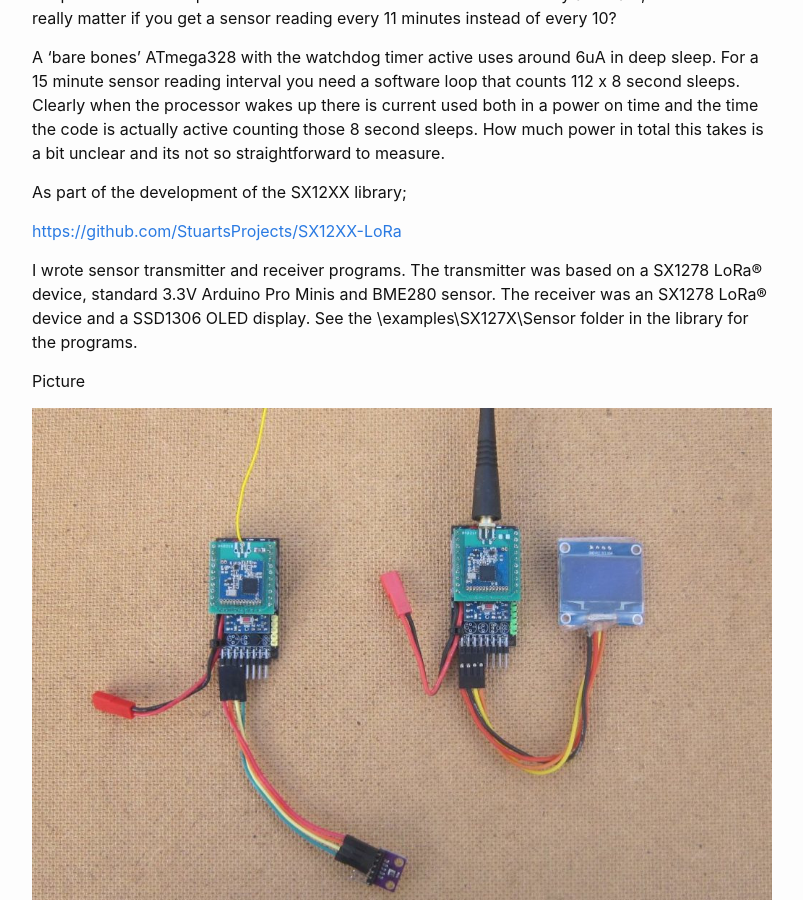
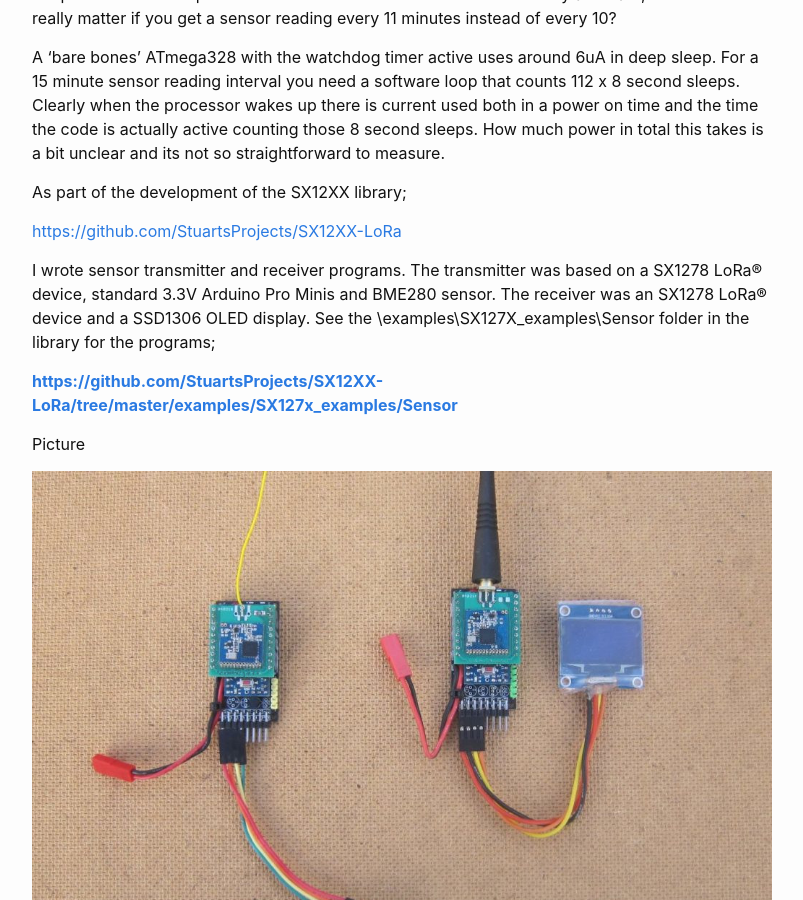
Before and after one commit to StuartsProjects/StuartsProjects.github.io, a Jekyll site: the page built from _posts/2020-02-20-just-how-long-can-a-sensor-battery-last.md, in a window 1280 px wide and 900 px high, scrolled down 741 px. Shown: the whole window, without its empty margins (238-1041 px from the left). Built offline with Jekyll 4.4.1, drawn with Linux system fonts in a browser that asks for light colours; some of the changed text lies outside the part shown.

Commit message:
Update post

```diff
--- a/_posts/2020-02-20-just-how-long-can-a-sensor-battery-last.md
+++ b/_posts/2020-02-20-just-how-long-can-a-sensor-battery-last.md
@@ -20,7 +20,9 @@ As part of the development of the SX12XX library;
 
 [https://github.com/StuartsProjects/SX12XX-LoRa](https://github.com/StuartsProjects/SX12XX-LoRa)
 
-I wrote sensor transmitter and receiver programs. The transmitter was based on a SX1278 LoRa® device, standard 3.3V Arduino Pro Minis and BME280 sensor. The receiver was an SX1278 LoRa® device and a SSD1306 OLED display. See the \\examples\\SX127X\\Sensor folder in the library for the programs.
+I wrote sensor transmitter and receiver programs. The transmitter was based on a SX1278 LoRa® device, standard 3.3V Arduino Pro Minis and BME280 sensor. The receiver was an SX1278 LoRa® device and a SSD1306 OLED display. See the \\examples\\SX127X_examples\\Sensor folder in the library for the programs;
+
+**[https://github.com/StuartsProjects/SX12XX-LoRa/tree/master/examples/SX127x_examples/Sensor](https://github.com/StuartsProjects/SX12XX-LoRa/tree/master/examples/SX127x_examples/Sensor)**
 
 Picture
 
@@ -38,15 +40,7 @@ The ATmega328P was programmed with the mini-core bootloader through the Arduino
 
 ![](/images/IMG_2662.jpg)
 
-<br>
-
-An equivalent circuit for the sensor described here is below;
-
-
-![](/images/Bare_Bones_Arduino.jpg)
-
-<br>
-
+**Pro Miser**
 
 I discharge tested a very small LiPo battery, marked as 150mAhr, on my iCharger 106B and it indicated a capacity around 155mAh.
 
```
Also changed, not shown: other parts of _posts/2020-02-20-just-how-long-can-a-sensor-battery-last.md (+2 -0 lines).
